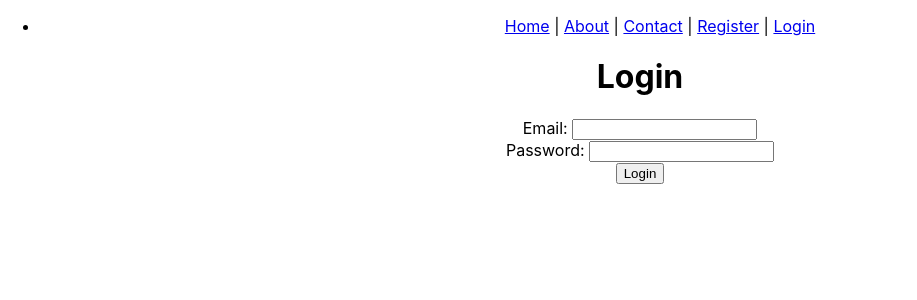
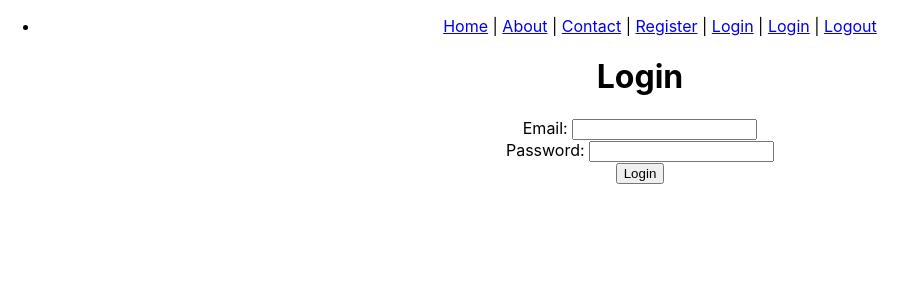
Before and after one commit to S-Kel/React-proj, a React (Create React App) app: page /users/login in a window 1280 px wide. Shown: the top 300 px of the page, without its empty margins (0-917 px from the left). Built offline with nearby package versions, Linux system fonts and the light colour scheme; the HTML template or start-up script is replaced by a standard one.

Commit message:
connected logout btw front and back end

```diff
--- a/src/App.js
+++ b/src/App.js
@@ -19,8 +19,9 @@ class App extends Component {
               <Route exact path='/' component={Welcome} />
               <Route path='/about' component={About} />
               <Route path='/contact' component={Contact} />
-              <Route path='/users/register' render={(props) => { return <Authentication {...props} type={'register'} /> }} />
-              <Route path='/users/login' render={(props) => { return <Authentication {...props} type={'login'} /> }} />
+              <Route path='/users/register' render={(props) => { return <Authentication {...props} authType={'register'} /> }} />
+              <Route path='/users/login' render={(props) => { return <Authentication {...props} authType={'login'} /> }} />
+              <Route path='/users/logout' render={(props) => { return <Authentication {...props} authType={'logout'} /> }} />
               <Route component={NotFound} />
             </Switch>
           </Fragment>
--- a/src/components/Authentication.js
+++ b/src/components/Authentication.js
@@ -1,14 +1,21 @@
 import React, { Fragment, Component } from 'react';
-import RegistrationForm from './RegistrationForm'
+import { Redirect } from 'react-router-dom';
 import { api } from '../api/init';
+import RegistrationForm from './RegistrationForm';
 import LoginForm from './LoginForm';
 import PropTypes from 'prop-types';
 
 export default class Authentication extends Component {
 
+    componentWillReceiveProps = async (nextProps) => {
+        if (nextProps.authType === 'logout') {
+            await api.get('/users/logout');
+        };
+    };
+
     handleSubmit = async (event) => {
         event.preventDefault();
-        const userRoute = this.props.type === 'register' ? '/users/register' : '/users/login';
+        const userRoute = this.props.authType === 'register' ? '/users/register' : '/users/login';
         try {
             const response = await api.post(userRoute, {
                 email: event.target.email.value,
@@ -21,15 +28,17 @@ export default class Authentication extends Component {
     };
 
     render() {
+        const { authType } = this.props
         return (
             <Fragment>
-                {this.props.type === 'register' && <RegistrationForm submit={this.handleSubmit} />}
-                {this.props.type === 'login' && <LoginForm submit={this.handleSubmit} />}
+                {authType === 'logout' && <Redirect to='/' />}
+                {authType === 'register' && <RegistrationForm submit={this.handleSubmit} />}
+                {authType === 'login' && <LoginForm submit={this.handleSubmit} />}
             </Fragment>
         );
     };
 };
 
 Authentication.propTypes = {
-    type: PropTypes.oneOf(['register', 'login', 'logout']).isRequired
+    authType: PropTypes.oneOf(['register', 'login', 'logout']).isRequired
 };
--- a/src/components/Nav.js
+++ b/src/components/Nav.js
@@ -15,6 +15,10 @@ export default function Nav() {
                     <Link to='/users/register'>Register</Link>
                     {'  |  '}
                     <Link to='/users/login'>Login</Link>
+                    {'  |  '}
+                    <Link to='/users/login'>Login</Link>
+                    {'  |  '}
+                    <Link to='/users/logout'>Logout</Link>
                 </li>
             </ul>
         </nav>
```
